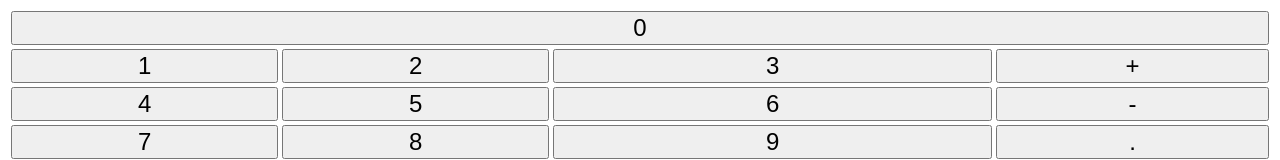
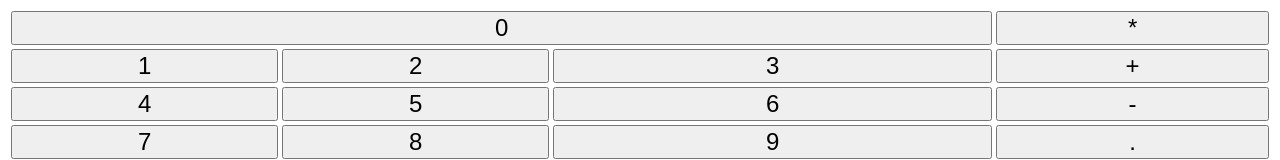
Before and after one commit to aelguetac/Calculadora10, a plain HTML site: page index.html in a window 1280 px wide. Shown: the top 160 px of the page. Drawn offline with Linux system fonts and the light colour scheme.

Commit message:
se agrega Multiplicacion

```diff
--- a/index.html
+++ b/index.html
@@ -12,7 +12,8 @@
   <body>
     <table>
       <tr>
-        <td colspan="4"><button id="result">0</button></td>
+        <td colspan="3"><button id="result">0</button></td>
+	<td><button onclick="add('*')">*</button></td>
       </tr>
       <tr>
         <td><button onclick="add('1')">1</button></td>
```
Also changed, not shown: 1 other file.
